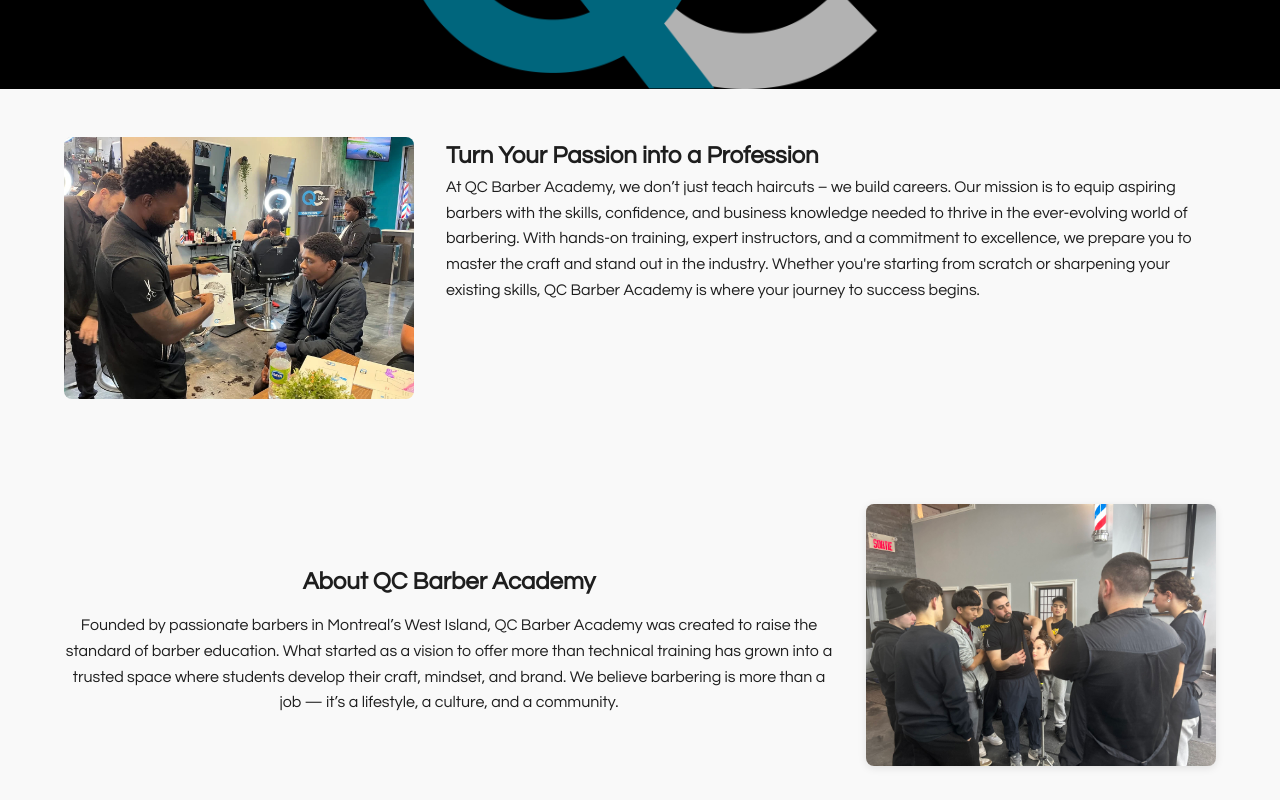
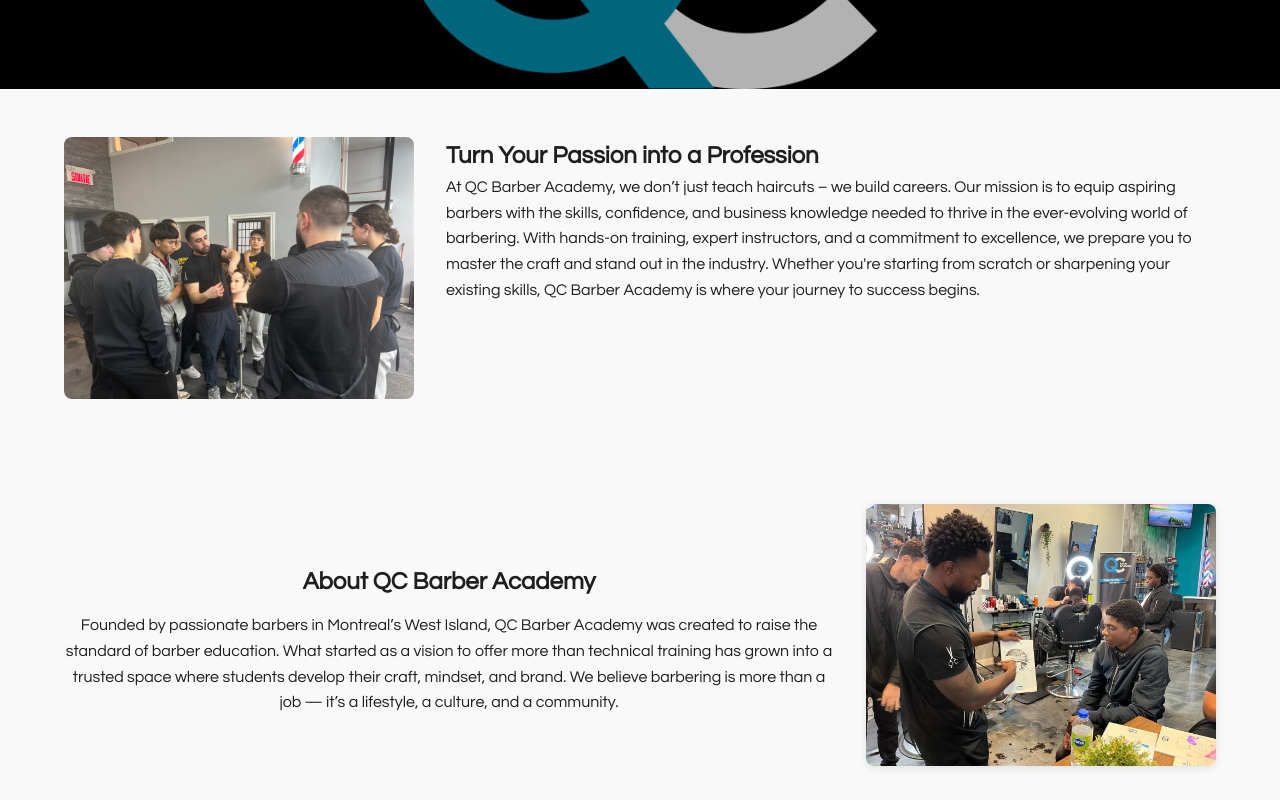
Before and after one commit to AlexCharchar/QC-Academy, a plain HTML site: page index.html in a window 1280 px wide. Shown: the part 340-1140 px from the top of the page. Drawn offline with Linux system fonts and the light colour scheme.

Commit message:
Made changes related to text and media

```diff
--- a/index.html
+++ b/index.html
@@ -46,7 +46,7 @@
 
   <section id="intro-section">
     <div class="intro-image">
-      <img id="home-about-img-1" src="QC_Media_Formated_Academy/Will_teaching_nas.jpg" alt="teacher teaching student">
+      <img id="home-about-img-1" src="QC_Media_Formated_Academy/zach_teaching_group.jpg" alt="QC Barber Academy team in action">
     </div>
     <div class="intro-text">
       <h1>Turn Your Passion into a Profession</h1>
@@ -62,8 +62,8 @@
 <section id="home-about-summary" class="reverse">
   <!-- ——— Image 1 ——— -->
   <div class="home-about-image">
-    <img src="QC_Media_Formated_Academy/zach_teaching_group.jpg"
-         alt="QC Barber Academy team in action">
+    <img src="QC_Media_Formated_Academy/Will_teaching_nas.jpg"
+         alt="teacher teaching student">
   </div>
 
   <!-- ——— Text ——— -->
```
Also changed, not shown: 1_private_workshop.html (+1 -1 lines), Testimonials.html (+4 -2 lines).
